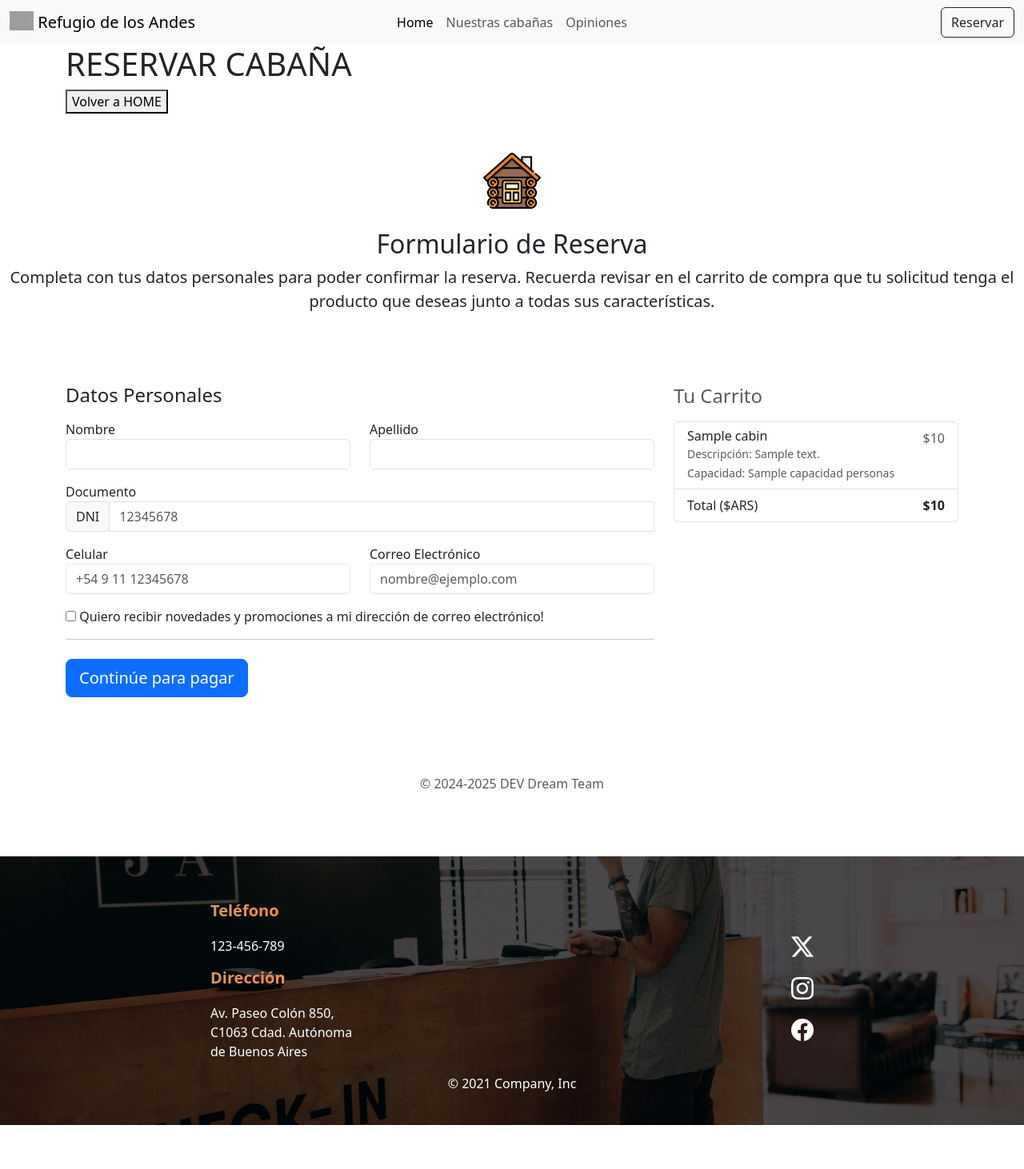
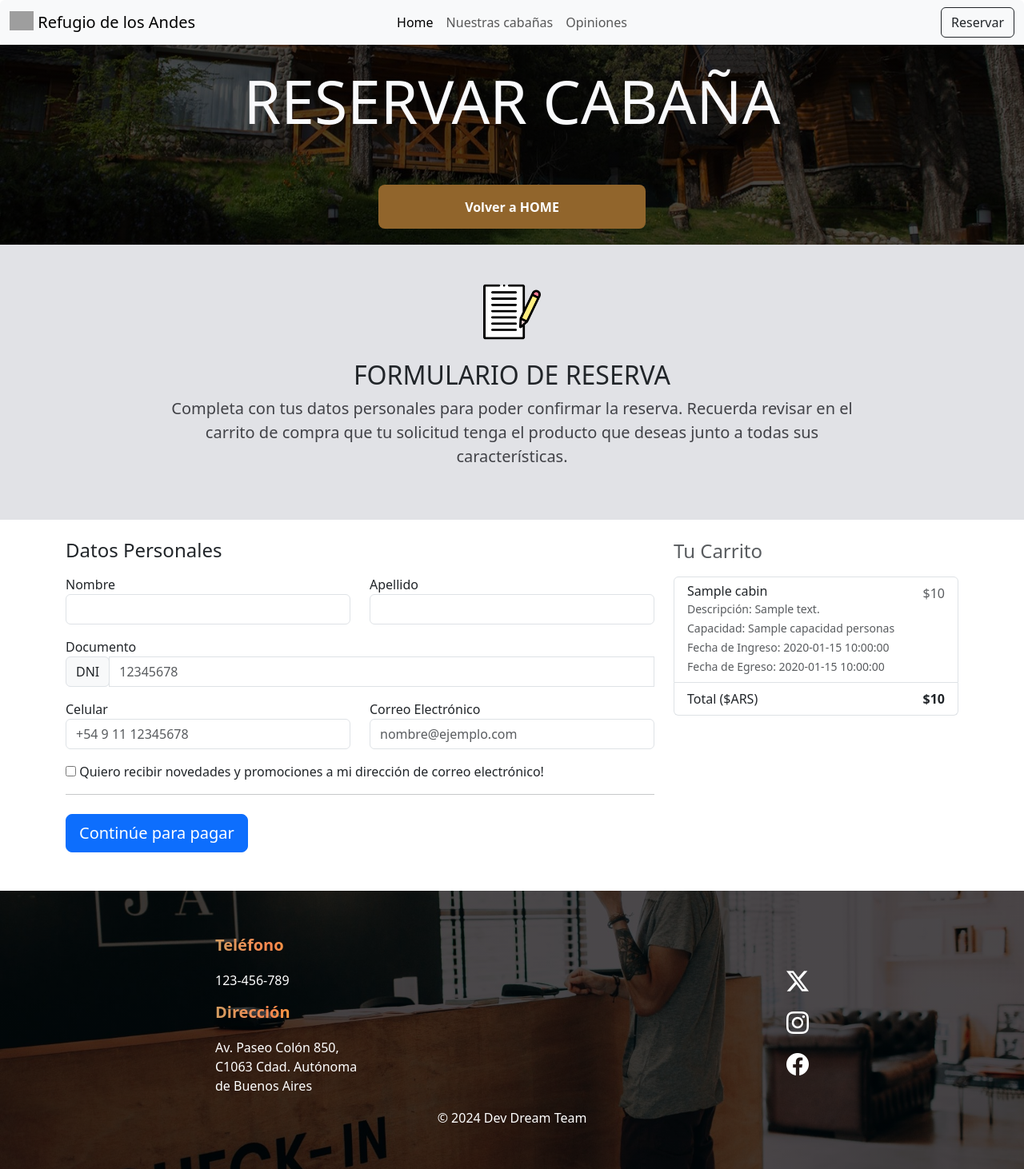
Before and after one commit to tompivel/tp-ids, a Flask app: template frontend/templates/reservar.html in a window 1280 px wide. Shown: the whole page at 80% size. Before the commit the page ends 1407 px from the top, so only its background shows below. Run offline with Flask 3, Linux system fonts and the light colour scheme; the template is opened without the code that fills it: most values are stand-ins (such as "Sample title", 1, 10 or a date in 2020); some libraries are stand-ins or nearby versions; grey boxes are pictures that could not be loaded.

Commit message:
44- Estilo página de reservas, íconos y descripciones.

```diff
--- a/frontend/templates/base.html
+++ b/frontend/templates/base.html
@@ -77,7 +77,7 @@
                 </div>
             </div>
             <div>
-                <span class="">© 2021 Company, Inc</span>
+                <span class="">© 2024 Dev Dream Team</span>
             </div>
         </div>
     </footer>
--- a/frontend/templates/reservar.html
+++ b/frontend/templates/reservar.html
@@ -1,24 +1,29 @@
-{%extends 'base.html'%}
-
-{%block head%}
+{% extends 'base.html'%}
 
 <head>
+    {% block styles %}
     <title>DEV - Reservar Cabaña</title>
     <link rel=stylesheet href="{{url_for('static',filename='css/style1.css')}}">
     <link href="https://cdn.jsdelivr.net/npm/bootstrap@5.3.3/dist/css/bootstrap.min.css" rel="stylesheet">
     <script src="https://cdn.jsdelivr.net/npm/bootstrap@5.3.3/dist/js/bootstrap.bundle.min.js"></script>
+    {%endblock%}
 </head>
-{%endblock%}
+
+
+{% block header %}
+<header class="header" id="titulo_reservas">
+    <div class="header-content container">
+        <h1>Reservar Cabaña</h1>
+        <div class="justify-content-center align-items-center button">
+            <a href="{{url_for('index')}}"><button class="button-reservar">Volver a HOME</button></a>
+        </div>
+    </div>
+</header>
+{% endblock %}
 
 {%block body%}
-<header class="header" id="titulo_reservas">
-    <div class="header-content container">
-        <h1>RESERVAR CABAÑA</h1>
-        <a href="{{url_for('index')}}"><button class="btn-1">Volver a HOME</button></a>
-    </div>
-</header>
 <div class="py-5 text-center cabaña">
-    <img class="d-block mx-auto mb-4" src="{{url_for('static',filename='images/cabana.png')}}" alt="" width="72"
+    <img class="d-block mx-auto mb-4" src="{{url_for('static',filename='images/papel.png')}}" alt="" width="72"
         height="72">
     <h2>Formulario de Reserva</h2>
     <p class="lead" id="formulario_reserva">Completa con tus datos personales para poder confirmar la reserva.
@@ -39,8 +44,8 @@
                     <div>
                         <h6 class="my-0">{{ cabin.nombre }}</h6>
                         <small class="text-muted">Descripción: {{ cabin.descripcion }} <br>Capacidad: {{
-                            cabin.capacidad }}
-                            personas</small>
+                            cabin.capacidad }} personas<br> Fecha de Ingreso: {{data.fecha_entrada}} <br> Fecha de Egreso: {{data.fecha_salida}}
+                        </small>
                     </div>
                     <span class="text-muted">${{ cabin.precio }}</span>
                 </li>
@@ -117,16 +122,8 @@
         </div>
     </div>
 
-    <footer class="my-5 pt-5 text-muted text-center text-small">
-        <p class="mb-1">© 2024-2025 DEV Dream Team</p>
-        <ul class="list-inline">
-            <li class="list-inline-item"><a href="#">Privacidad</a></li>
-            <li class="list-inline-item"><a href="#">Términos y Condiciones</a></li>
-            <li class="list-inline-item"><a href="#">Soporte</a></li>
-        </ul>
-    </footer>
 </div>
-
+<br><br>
 <!-- Bootstrap core JavaScript
       ================================================== -->
 <!-- Placed at the end of the document so the pages load faster -->
```
Also changed, not shown: frontend/templates/confirmada.html (+8 -2 lines), frontend/templates/filtered_cabins.html (+5 -3 lines), frontend/static/images/papel.png (added).
